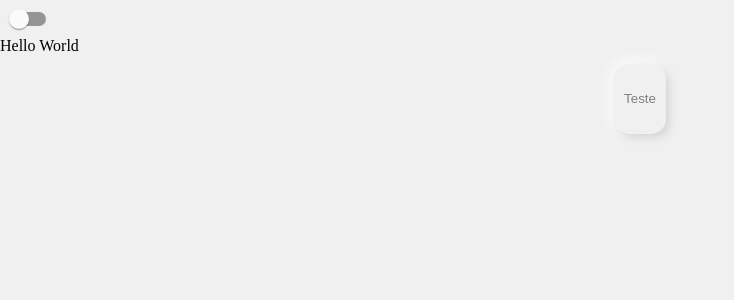
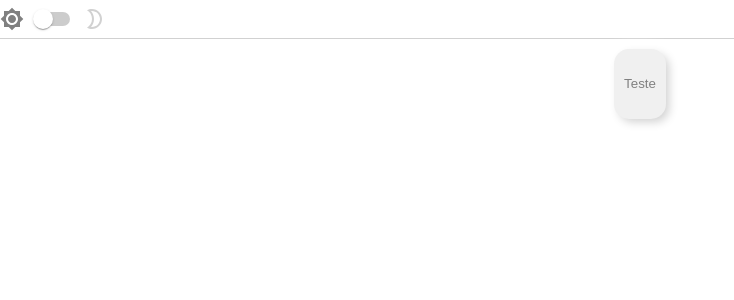
Before and after one commit to ruantmelo/Neomorphic-Music-Player, a React (Create React App) app: page / in a window 1280 px wide. Shown: the top 300 px of the page, without its empty margins (0-734 px from the left). Built offline with nearby package versions, Linux system fonts and the light colour scheme.

Commit message:
Componentes Container e Header Criados. ThemeSwitcher melhorado e Dando início à construcão das páginas

```diff
--- a/package.json
+++ b/package.json
@@ -4,6 +4,7 @@
   "private": true,
   "dependencies": {
     "@material-ui/core": "^4.9.13",
+    "@material-ui/icons": "^4.9.1",
     "@testing-library/jest-dom": "^4.2.4",
     "@testing-library/react": "^9.3.2",
     "@testing-library/user-event": "^7.1.2",
--- a/src/App.js
+++ b/src/App.js
@@ -1,22 +1,15 @@
-import React, { Fragment, useState } from 'react';
+import React, { Fragment } from 'react';
 import { BrowserRouter, Route, Switch as SwitchRouter } from "react-router-dom";
 import { Button } from './components/Button/index';
 import { GlobalStyle } from './styles/GlobalStyle';
 import { ThemeContext, themes } from './styles/themes';
+import Header from './components/Header/index';
 
-import Switch from '@material-ui/core/Switch';
 
-const ThemeSwitch = props => {
-  return (
-    <ThemeContext.Consumer>
-      {({ theme, toggleTheme }) => (
-        <Switch onChange={toggleTheme} />
 
-      )
-      }
-    </ThemeContext.Consumer>
-  )
-}
+
+
+
 
 class App extends React.Component {
   constructor(props) {
@@ -44,12 +37,15 @@ class App extends React.Component {
     return (
       <BrowserRouter>
         <GlobalStyle />
+
         <ThemeContext.Provider value={this.state}>
-          <ThemeSwitch />
+
+          <Header />
+
+
           <SwitchRouter>
             <Route path="/">
               <Fragment>
-                <h1>Hello World</h1>
                 <Button>Teste</Button>
               </Fragment>
             </Route>
--- a/src/components/Button/index.js
+++ b/src/components/Button/index.js
@@ -1,31 +1,15 @@
 import React, { useContext } from 'react';
-import styled from 'styled-components';
-import { ThemeContext } from '../../styles/themes'
+import StyledButton from './style';
+import { ThemeContext } from '../../styles/themes';
 
-const StyledButton = styled.button`
-    padding: ${props => props.padding || '10px'};
-    background: ${props => props.theme.primary.main};
-    border: none;
-    display: block;
-    margin: auto auto;
-    cursor: pointer;
-    color: ${props => props.theme.surface};
-    line-height: 50px;
-    border-radius: 15px;
-    margin-top: 10px;
-    outline: none;
-    box-shadow: ${props => '4px 4px 10px -1px' + props.theme.primary.dark + ', -3px -3px 15px -1px' + props.theme.primary.light};
 
-    &: hover{
-        box-shadow: ${props => 'inset 4px 4px 6px - 1px' + props.theme.primary.dark + ', inset - 3px - 3px 5px - 1px' + props.theme.primary.light}
-    }
-`
 
 export const Button = props => {
     const themeContext = useContext(ThemeContext);
-    console.log(themeContext)
     return (
         <StyledButton theme={themeContext.theme} >Teste</StyledButton>
 
     )
-}
+};
+
+export default Button;
--- /dev/null
+++ b/src/components/Button/style.js
@@ -0,0 +1,22 @@
+import styled from 'styled-components';
+
+const StyledButton = styled.button`
+    padding: ${props => props.padding || '10px'};
+    background: ${({ theme }) => theme.primary.main};
+    border: none;
+    display: block;
+    margin: auto auto;
+    cursor: pointer;
+    color: ${({ theme }) => theme.surface};
+    line-height: 50px;
+    border-radius: 15px;
+    margin-top: 10px;
+    outline: none;
+    box-shadow: ${({ theme }) => '4px 4px 10px -1px ' + theme.primary.dark + ' , -3px -3px 15px -1px ' + theme.primary.light};
+
+    &:hover{
+        box-shadow: ${({ theme }) => 'inset 4px 4px 6px -1px ' + theme.primary.dark + ' , inset -3px -3px 5px -1px ' + theme.primary.light};
+    }
+`
+
+export default StyledButton;
--- /dev/null
+++ b/src/components/Container/index.js
@@ -0,0 +1,19 @@
+import styled from 'styled-components';
+
+const Container = styled.div`
+    display: ${props => props.display || 'block'};
+    box-sizing: ${props => props.boxSizing || 'border-box'};
+    align-items: ${props => props.alignItems || 'flex-start'};
+    justify-content: ${props => props.justifyContent || 'flex-start'};
+    height: ${props => props.height || 'auto'};
+    width: ${props => props.width || 'auto'};
+    position: ${props => props.position || 'static'};
+    top: ${props => props.top || '0'};
+    left: ${props => props.left || '0'};
+    transform: ${props => props.transform || 'none'};
+    margin: ${props => props.margin || 'auto'};
+    background: ${props => props.background || 'none'};
+    border: ${props => props.border || 'none'};
+`
+
+export default Container;
--- /dev/null
+++ b/src/components/Header/index.js
@@ -0,0 +1,16 @@
+import React, { useContext } from 'react';
+import { ThemeContext } from '../../styles/themes';
+import ThemeSwitch from '../ThemeSwitch/index';
+import StyledHeader from './style';
+
+
+const Header = props => {
+    const themeContext = useContext(ThemeContext)
+
+    return (
+        <StyledHeader theme={themeContext.theme}>
+            <ThemeSwitch />
+        </StyledHeader>
+    )
+}
+export default Header;
--- /dev/null
+++ b/src/components/Header/style.js
@@ -0,0 +1,9 @@
+import styled from 'styled-components';
+
+
+const StyledHeader = styled.header`
+    background: ${({ theme }) => theme.primary.light};
+    border-bottom: ${({ theme }) => '1px solid ' + theme.primary.dark};
+`
+
+export default StyledHeader;
--- /dev/null
+++ b/src/components/ThemeSwitch/index.js
@@ -0,0 +1,52 @@
+import React, { useContext } from 'react';
+import { ThemeContext } from '../../styles/themes';
+
+import Brightness5OutlinedIcon from '@material-ui/icons/Brightness5Outlined';
+import Brightness5Icon from '@material-ui/icons/Brightness7';
+
+import Brightness2OutlinedIcon from '@material-ui/icons/Brightness2Outlined';
+import Brightness2Icon from '@material-ui/icons/Brightness3';
+
+import Switch from '@material-ui/core/Switch';
+import { switchStyles, iconsStyles } from './styles'
+import Container from '../Container/index'
+import { makeStyles } from '@material-ui/core/styles';
+
+
+
+
+
+const ThemeSwitch = props => {
+    const swClasses = switchStyles();
+    const themeContext = useContext(ThemeContext);
+    const { theme, toggleTheme } = themeContext;
+
+    const isClass = makeStyles(iconsStyles[theme.name].sun)()
+    const imClass = makeStyles(iconsStyles[theme.name].moon)()
+
+    return (
+
+        <Container display='flex' alignItems='center'>
+            {theme.name === 'light' ? <Brightness5Icon classes={{ root: isClass.root }} /> : <Brightness5OutlinedIcon classes={{ root: isClass.root }} />}
+
+            <Switch onChange={toggleTheme} classes={{ root: swClasses.root, switchBase: swClasses.switchBase, checked: swClasses.checked, track: swClasses.track }} />
+
+            {theme.name === 'dark' ? <Brightness2Icon classes={{ root: imClass.root }} /> : <Brightness2OutlinedIcon classes={{ root: imClass.root }} />}
+        </Container>
+
+    )
+}
+
+export default ThemeSwitch;
+
+/* <ThemeContext.Consumer>
+{({ theme, toggleTheme }) => (
+    <Container>
+        <Brightness7Icon classes={{ root: makeStyles(iconsStyles[theme.name].sun) }} />
+        <Switch onChange={toggleTheme} classes={{ root: swClasses.root, switchBase: swClasses.switchBase, checked: swClasses.checked, track: swClasses.track }} />
+        <Brightness3Icon classes={{ root: makeStyles(iconsStyles[theme.name].moon }} />
+    </Container>
+
+)
+}
+</ThemeContext.Consumer> */
--- /dev/null
+++ b/src/components/ThemeSwitch/styles.js
@@ -0,0 +1,60 @@
+import { makeStyles } from '@material-ui/core/styles';
+import { themes } from '../../styles/themes';
+
+
+export const switchStyles = makeStyles({
+    root: {
+
+    },
+
+    switchBase: {
+        color: 'white',
+        '&$checked': {
+            color: themes.dark.alternative.light,
+            '& + $track': {
+                opacity: 1,
+                backgroundColor: themes.dark.alternative.main,
+            },
+        }
+    },
+
+    checked: {
+
+    },
+    track: {
+        opacity: 0.2,
+        backgroundColor: 'black',
+    },
+});
+
+
+export const iconsStyles = {
+    light: {
+        sun: {
+            root: {
+                color: themes.light.surface
+            }
+        }
+        ,
+        moon: {
+            root: {
+                color: themes.light.primary.dark
+            }
+        }
+    },
+
+    dark: {
+        sun: {
+            root: {
+                color: themes.dark.primary.dark
+            }
+        }
+        ,
+        moon: {
+            root: {
+                color: themes.dark.surface
+            }
+        }
+    },
+
+}
--- a/src/pages/Login/index.js
+++ b/src/pages/Login/index.js
@@ -1,4 +1,5 @@
 import React from 'react'
+import Container from '../../components/Container'
 
 
 
@@ -14,7 +15,9 @@ class Login extends React.Component {
 
     render() {
         return (
+            <Container>
 
+            </Container>
         )
     }
 }
--- a/src/styles/GlobalStyle.js
+++ b/src/styles/GlobalStyle.js
@@ -51,6 +51,6 @@ table {
 }
 
 body{
-	background-color: #f0f0f0;
+	background-color: white ; //#f0f0f0
 }
 `
--- a/src/styles/themes.js
+++ b/src/styles/themes.js
@@ -2,8 +2,9 @@ import { createContext } from 'react'
 
 export const themes = {
     light: {
+        name: 'light',
         surface: '#808080',
-        alternative: '#c1442e',
+        alternative: { main: '#e34c32', light: '#f03e1f' },
 
         primary: {
             main: '#f0f0f0',
@@ -13,8 +14,9 @@ export const themes = {
         secondary: '#201f25'
     },
     dark: {
+        name: 'dark',
         surface: 'white',
-        alternative: '#c1442e',
+        alternative: { main: '#e34c32', light: '#f03e1f' },
 
         primary: {
             main: '#201f25',
```
Also changed, not shown: 1 other file (tests, documents, lock files or other folders).
